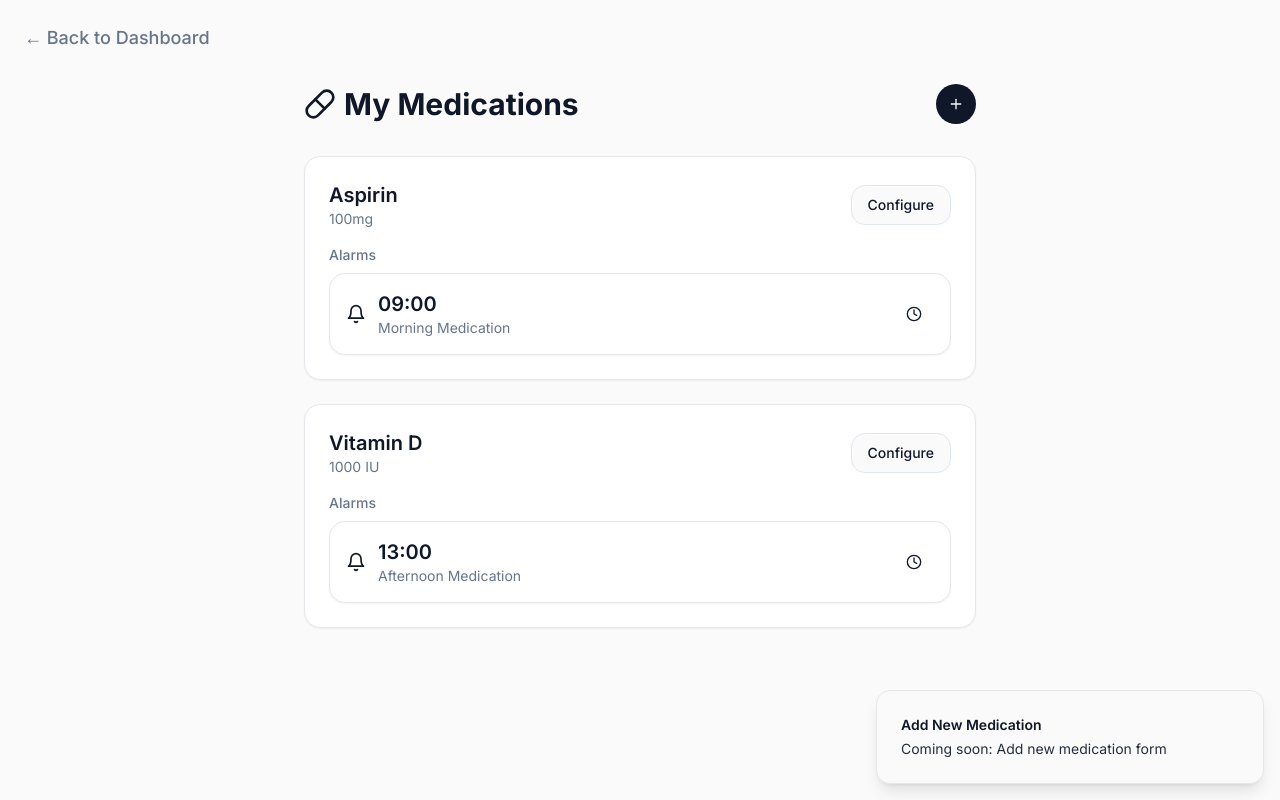
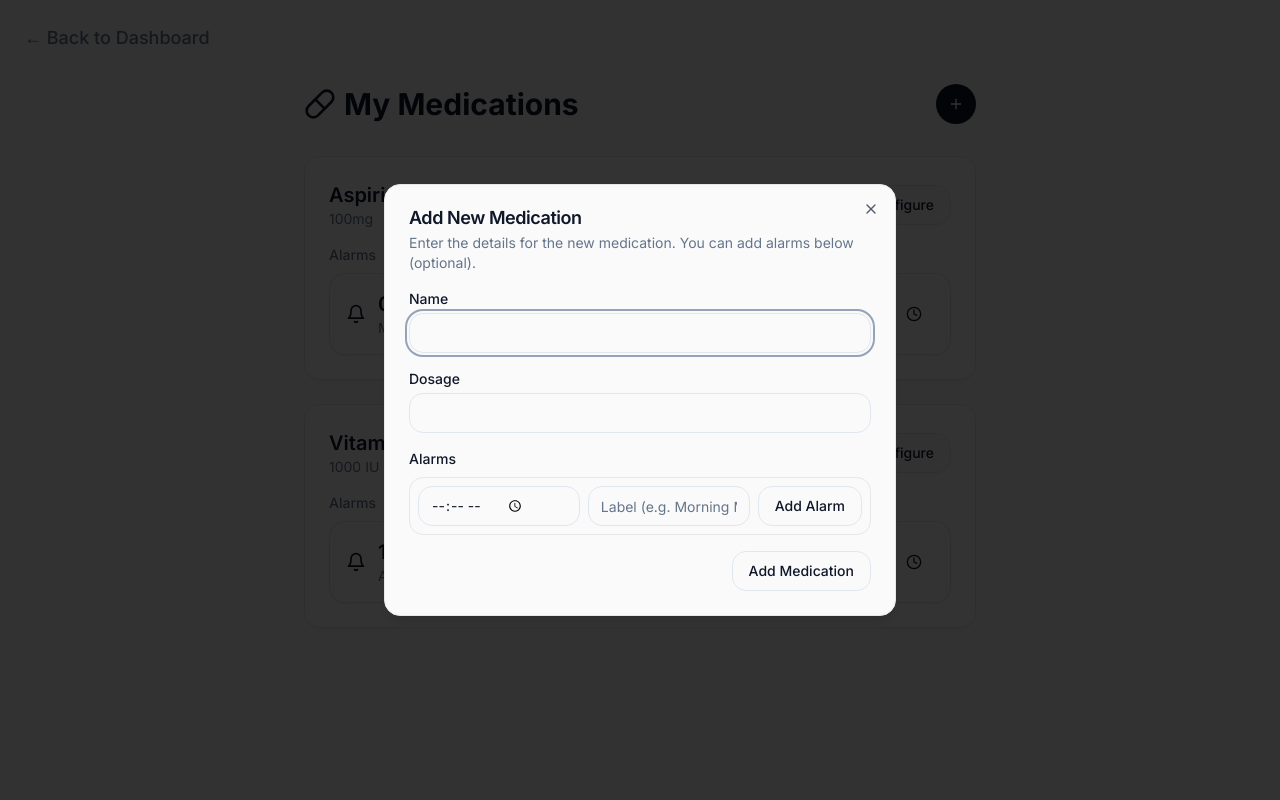
Before and after one commit to Kenobiv1/medimate-minder, a React (Vite) app: page /medications in a window 1280 px wide. Both pictures are taken after a click on the button 956 px from the left and 104 px from the top of the page. Built offline with nearby package versions, Linux system fonts and the light colour scheme.

Commit message:
Added confugure and adding medicine functionality

```diff
--- a/src/pages/Medications.tsx
+++ b/src/pages/Medications.tsx
@@ -1,12 +1,28 @@
-
+import React, { useState } from 'react';
 import { Plus, Pill } from 'lucide-react';
 import { Button } from '@/components/ui/button';
 import { Card } from '@/components/ui/card';
 import { Link } from 'react-router-dom';
 import AlarmCard, { Alarm } from '@/components/AlarmCard';
 import { useToast } from "@/hooks/use-toast";
+import { Input } from '@/components/ui/input';
+import {
+  Dialog,
+  DialogContent,
+  DialogHeader,
+  DialogTitle,
+  DialogDescription,
+  DialogFooter,
+} from '@/components/ui/dialog';
 
-const demoMedications = [
+interface Medication {
+  id: string;
+  name: string;
+  dosage: string;
+  alarms: Alarm[];
+}
+
+const initialMedications: Medication[] = [
   {
     id: '1',
     name: 'Aspirin',
@@ -37,19 +53,91 @@ const demoMedications = [
 
 const Medications = () => {
   const { toast } = useToast();
+  const [medications, setMedications] = useState<Medication[]>(initialMedications);
+  const [dialogOpen, setDialogOpen] = useState(false);
+  const [editMedication, setEditMedication] = useState<Medication | null>(null);
+  const [formData, setFormData] = useState({
+    name: '',
+    dosage: '',
+    alarms: [] as Alarm[],
+  });
+  // State for new alarm inputs (optional)
+  const [newAlarmTime, setNewAlarmTime] = useState('');
+  const [newAlarmLabel, setNewAlarmLabel] = useState('');
 
-  const handleAddMedication = () => {
-    toast({
-      title: "Add New Medication",
-      description: "Coming soon: Add new medication form",
-    });
+  // Open dialog for adding a new medication
+  const handleAddMedicationClick = () => {
+    setFormData({ name: '', dosage: '', alarms: [] });
+    setEditMedication(null);
+    setDialogOpen(true);
   };
 
-  const handleConfigureMedication = (medicationName: string) => {
+  // Open dialog for editing an existing medication
+  const handleConfigureMedicationClick = (medication: Medication) => {
+    setEditMedication(medication);
+    setFormData({ name: medication.name, dosage: medication.dosage, alarms: medication.alarms });
+    setDialogOpen(true);
+  };
+
+  // Add a new alarm to the form if both time and label are provided
+  const handleAddAlarm = () => {
+    if (newAlarmTime.trim() !== '' && newAlarmLabel.trim() !== '') {
+      const newAlarm: Alarm = {
+        id: Date.now().toString(),
+        time: newAlarmTime,
+        label: newAlarmLabel,
+        isActive: true,
+      };
+      setFormData((prev) => ({
+        ...prev,
+        alarms: [...prev.alarms, newAlarm],
+      }));
+      setNewAlarmTime('');
+      setNewAlarmLabel('');
+    } else {
       toast({
-      title: "Configure Medication",
-      description: `Coming soon: Configure ${medicationName} settings`,
+        title: "Incomplete Alarm",
+        description: "Please enter both time and label for the alarm.",
+        variant: "destructive",
       });
+    }
+  };
+
+  // Remove an alarm from the form
+  const handleRemoveAlarm = (id: string) => {
+    setFormData((prev) => ({
+      ...prev,
+      alarms: prev.alarms.filter((alarm) => alarm.id !== id),
+    }));
+  };
+
+  // Handle form submission for adding/updating a medication
+  const handleFormSubmit = (e: React.FormEvent) => {
+    e.preventDefault();
+    if (editMedication) {
+      // Update existing medication
+      setMedications((prev) =>
+        prev.map((med) =>
+          med.id === editMedication.id ? { ...med, ...formData } : med
+        )
+      );
+      toast({
+        title: "Medication updated",
+        description: `${formData.name} was updated successfully.`,
+      });
+    } else {
+      // Add new medication
+      const newMed: Medication = {
+        id: Date.now().toString(),
+        ...formData,
+      };
+      setMedications((prev) => [...prev, newMed]);
+      toast({
+        title: "Medication added",
+        description: `${formData.name} was added successfully.`,
+      });
+    }
+    setDialogOpen(false);
   };
 
   return (
@@ -62,46 +150,126 @@ const Medications = () => {
           ← Back to Dashboard
         </Link>
       </header>
-
       <main className="max-w-2xl mx-auto space-y-8">
         <div className="flex items-center justify-between">
           <h1 className="text-3xl font-bold flex items-center gap-2">
             <Pill className="w-8 h-8" />
             My Medications
           </h1>
-          <Button size="icon" className="rounded-full" onClick={handleAddMedication}>
+          <Button size="icon" className="rounded-full" onClick={handleAddMedicationClick}>
             <Plus className="w-5 h-5" />
           </Button>
         </div>
-
         <div className="grid gap-6">
-          {demoMedications.map((medication) => (
+          {medications.map((medication) => (
             <Card key={medication.id} className="p-6 space-y-4">
               <div className="flex items-center justify-between">
                 <div>
                   <h2 className="text-xl font-semibold">{medication.name}</h2>
                   <p className="text-sm text-muted-foreground">{medication.dosage}</p>
                 </div>
-                <Button
-                  variant="outline"
-                  onClick={() => handleConfigureMedication(medication.name)}
-                >
+                <Button variant="outline" onClick={() => handleConfigureMedicationClick(medication)}>
                   Configure
                 </Button>
               </div>
-
               <div className="space-y-2">
                 <h3 className="text-sm font-medium text-muted-foreground">Alarms</h3>
+                {medication.alarms.length > 0 ? (
                   <div className="grid gap-2">
                     {medication.alarms.map((alarm) => (
                       <AlarmCard key={alarm.id} alarm={alarm} />
                     ))}
                   </div>
+                ) : (
+                  <p className="text-sm text-muted-foreground">No alarms set.</p>
+                )}
               </div>
             </Card>
           ))}
         </div>
       </main>
+      {/* Medication Add/Edit Dialog */}
+      <Dialog open={dialogOpen} onOpenChange={setDialogOpen}>
+        <DialogContent>
+          <DialogHeader>
+            <DialogTitle>
+              {editMedication ? "Edit Medication" : "Add New Medication"}
+            </DialogTitle>
+            <DialogDescription>
+              {editMedication
+                ? "Update the details of the medication and its alarms."
+                : "Enter the details for the new medication. You can add alarms below (optional)."}
+            </DialogDescription>
+          </DialogHeader>
+          <form onSubmit={handleFormSubmit} className="space-y-4">
+            <div>
+              <label className="block text-sm font-medium">Name</label>
+              <Input
+                type="text"
+                value={formData.name}
+                onChange={(e) => setFormData({ ...formData, name: e.target.value })}
+                className="mt-1"
+                required
+              />
+            </div>
+            <div>
+              <label className="block text-sm font-medium">Dosage</label>
+              <Input
+                type="text"
+                value={formData.dosage}
+                onChange={(e) => setFormData({ ...formData, dosage: e.target.value })}
+                className="mt-1"
+                required
+              />
+            </div>
+            {/* Alarms Section */}
+            <div className="space-y-2">
+              <label className="block text-sm font-medium">Alarms</label>
+              {formData.alarms.length > 0 && (
+                <ul className="space-y-1">
+                  {formData.alarms.map((alarm) => (
+                    <li key={alarm.id} className="flex items-center justify-between border-b pb-1">
+                      <span className="text-sm text-foreground">
+                        {alarm.time} – {alarm.label}
+                      </span>
+                      <button
+                        type="button"
+                        onClick={() => handleRemoveAlarm(alarm.id)}
+                        className="text-sm text-red-500 hover:underline"
+                      >
+                        Remove
+                      </button>
+                    </li>
+                  ))}
+                </ul>
+              )}
+              <div className="flex flex-col sm:flex-row gap-2 border p-2 rounded-md">
+                <Input
+                  type="time"
+                  value={newAlarmTime}
+                  onChange={(e) => setNewAlarmTime(e.target.value)}
+                  className="flex-1"
+                />
+                <Input
+                  type="text"
+                  placeholder="Label (e.g. Morning Medication)"
+                  value={newAlarmLabel}
+                  onChange={(e) => setNewAlarmLabel(e.target.value)}
+                  className="flex-1"
+                />
+                <Button type="button" variant="outline" onClick={handleAddAlarm}>
+                  Add Alarm
+                </Button>
+              </div>
+            </div>
+            <DialogFooter>
+              <Button type="submit" variant="outline">
+                {editMedication ? "Update Medication" : "Add Medication"}
+              </Button>
+            </DialogFooter>
+          </form>
+        </DialogContent>
+      </Dialog>
     </div>
   );
 };
```
Lines whose indentation alone changed are shown as unchanged.
